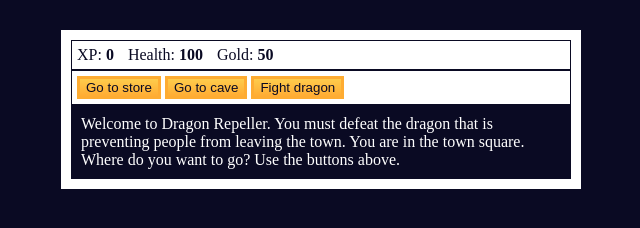
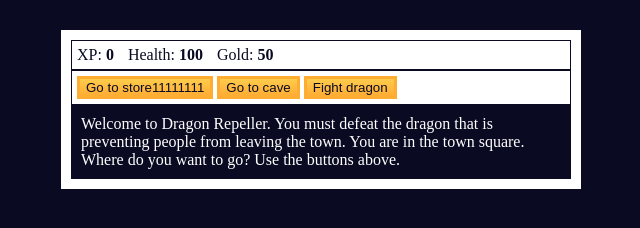
Before and after one commit to biljaned/gameJS, a plain HTML site: page index.html in a window 1280 px wide. Shown: the whole page, without its empty margins (319-959 px from the left). Drawn offline with Linux system fonts and the light colour scheme.

Commit message:
Prvi komit

```diff
--- a/index.html
+++ b/index.html
@@ -13,7 +13,7 @@
             <span class="stat">Gold: <strong><span id="goldText">50</span></strong></span>
         </div>
         <div id="controls">
-            <button id="button1">Go to store</button>
+            <button id="button1">Go to store11111111</button>
             <button id="button2">Go to cave</button>
             <button id="button3">Fight dragon</button>
         </div>
```
